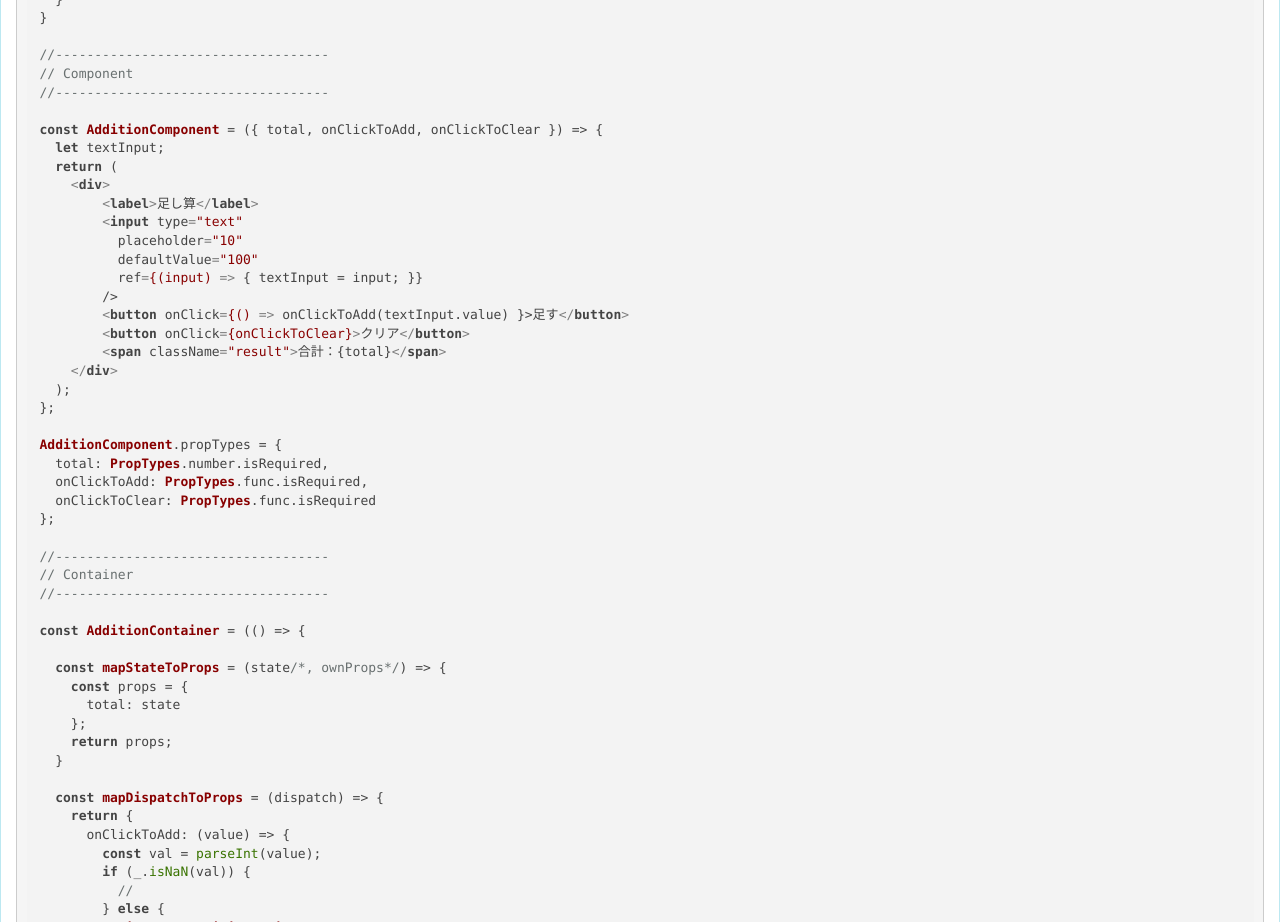
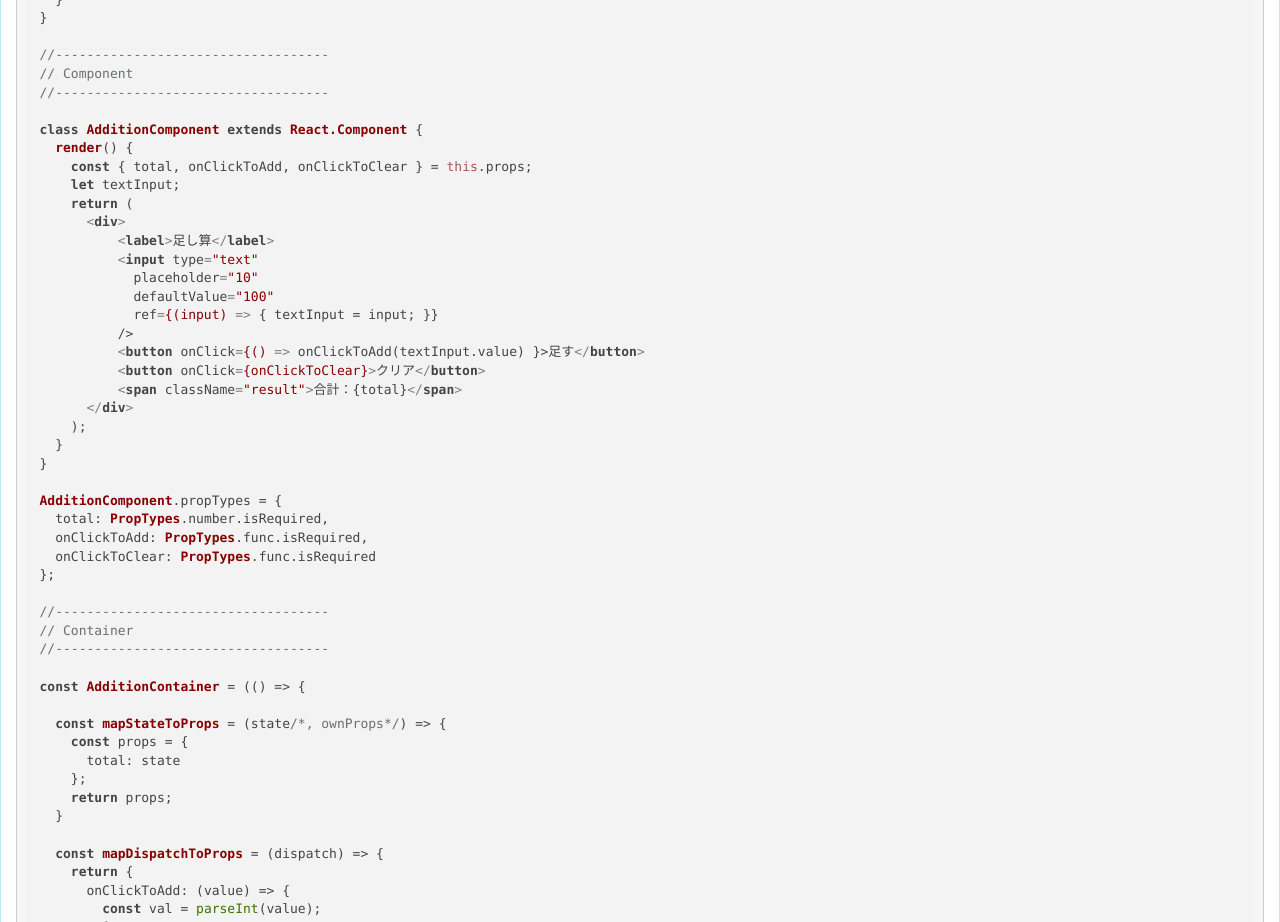
Before and after one commit to laboradian/react-redux-simple-sample001, a React app: page src/index.html in a window 1280 px wide. Shown: the part 1200-2122 px from the top of the page. Built offline with nearby package versions, Linux system fonts and the light colour scheme.

Commit message:
Use class to write Reac componets

```diff
--- a/src/index.html
+++ b/src/index.html
@@ -82,7 +82,9 @@ const additionReducer = (state = 0, action) =&gt; {
 // Component
 //-----------------------------------
 
-const AdditionComponent = ({ total, onClickToAdd, onClickToClear }) =&gt; {
+class AdditionComponent extends React.Component {
+  render() {
+    const { total, onClickToAdd, onClickToClear } = this.props;
     let textInput;
     return (
       &lt;div&gt;
@@ -97,7 +99,8 @@ const AdditionComponent = ({ total, onClickToAdd, onClickToClear }) =&gt; {
           &lt;span className=&quot;result&quot;&gt;合計：{total}&lt;/span&gt;
       &lt;/div&gt;
     );
-};
+  }
+}
 
 AdditionComponent.propTypes = {
   total: PropTypes.number.isRequired,
```
Also changed, not shown: src/js/main.js (+5 -2 lines), dist/index.html, 1 other file. Lines whose indentation alone changed are shown as unchanged.
